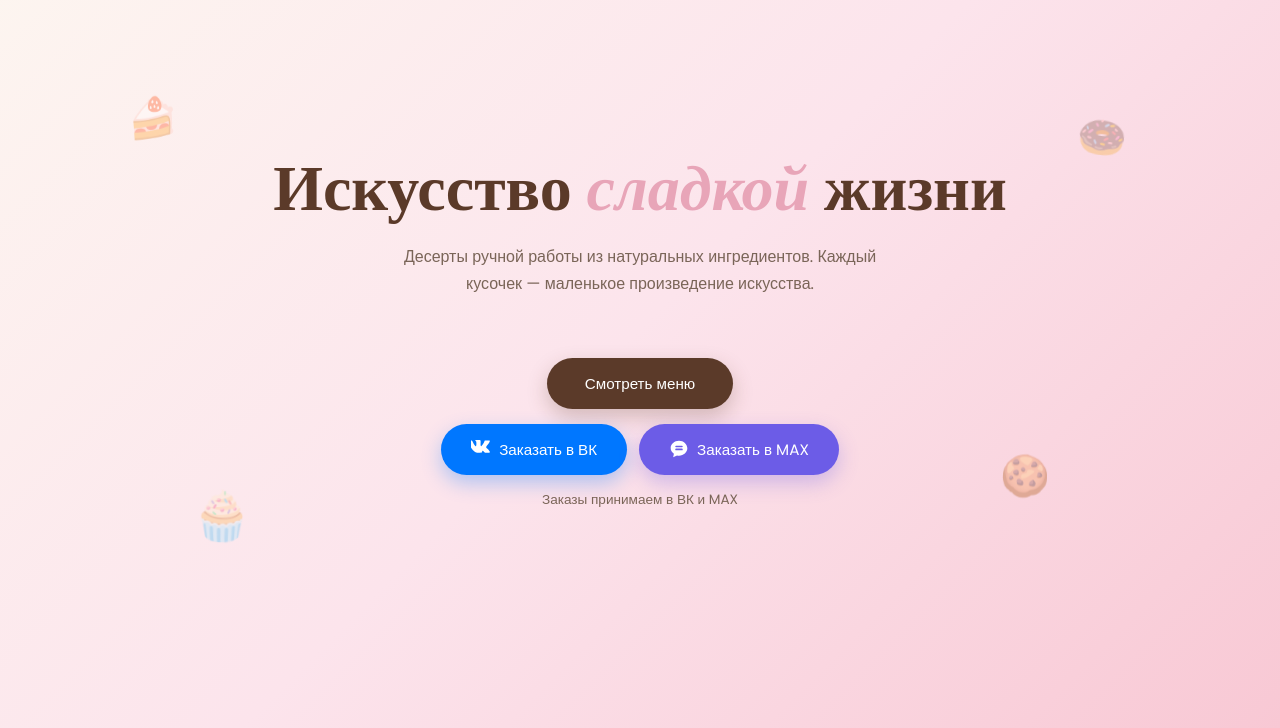
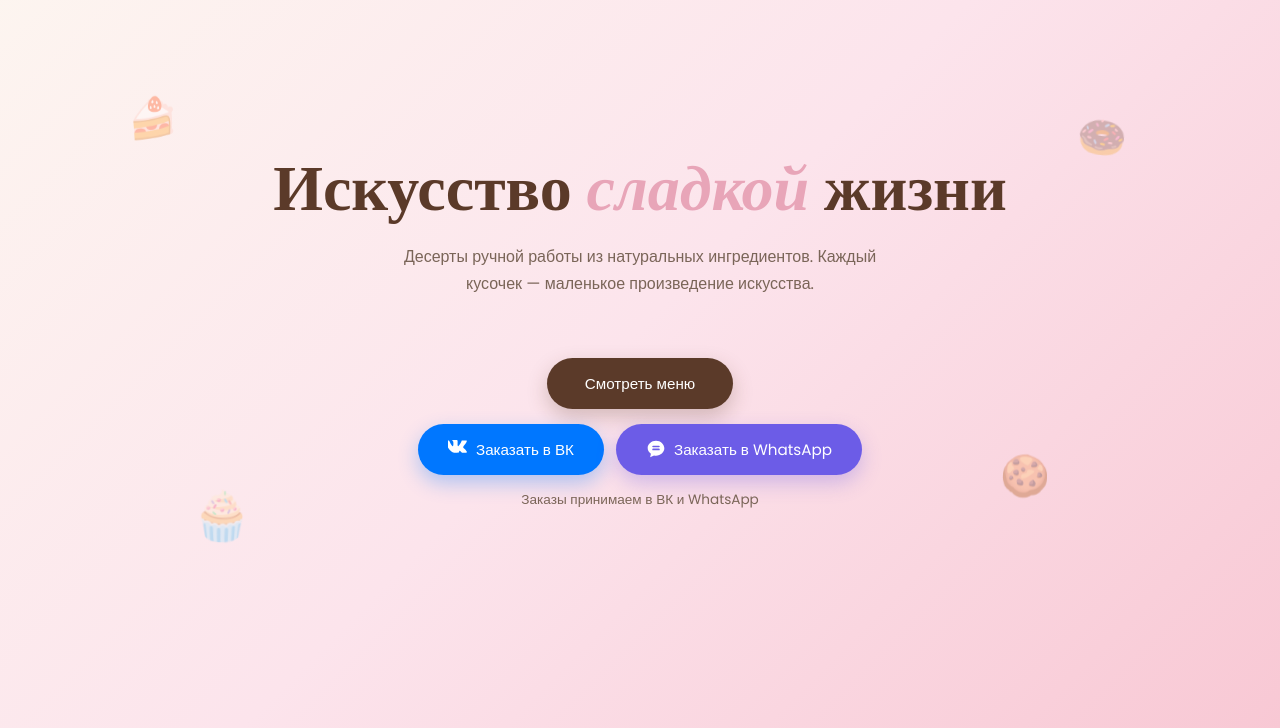
Before and after one commit to ecukcueck-tech/ecukcueck-tech.github.io, a plain HTML site: page index.html in a window 1280 px wide. Shown: the part 72-800 px from the top of the page. Drawn offline with nearby package versions, Linux system fonts and the light colour scheme; a web font is replaced by a local one.

Commit message:
Add files via upload

```diff
--- a/index.html
+++ b/index.html
@@ -227,14 +227,14 @@ footer {
         </svg>
         Заказать в ВК
       </a>
-      <a href="https://max.ru/u/f9LHodD0cOI1gdlT0nUqYMXZU1DQrek1--qFpe-W2xckXripcXp5t2EWx2E" target="_blank" rel="noopener" class="btn btn-max">
+      <a href="https://wa.me/qr/Q6F2X6F66CMAB1" target="_blank" rel="noopener" class="btn btn-max">
         <svg viewBox="0 0 24 24" xmlns="http://www.w3.org/2000/svg">
           <path d="M12 2C6.48 2 2 5.94 2 10.8c0 2.76 1.51 5.22 3.87 6.86L5 22l4.66-2.33c.76.19 1.55.29 2.34.29 5.52 0 10-3.94 10-8.8S17.52 2 12 2zm-3.5 9.5h7a1 1 0 0 1 0 2h-7a1 1 0 0 1 0-2zm0-3.5h7a1 1 0 0 1 0 2h-7a1 1 0 0 1 0-2z"/>
         </svg>
-        Заказать в MAX
+        Заказать в WhatsApp
       </a>
     </div>
-    <span class="order-note">Заказы принимаем в ВК и MAX</span>
+    <span class="order-note">Заказы принимаем в ВК и WhatsApp</span>
   </div>
 </header>
 
@@ -302,7 +302,7 @@ footer {
   </a>
 </section>
 
-<footer>© 2026 КсюшиныДесерты. Сделано с любовью .</footer>
+<footer>© 2026 Ксюшины Десерты. Сделано с любовью </footer>
 
 <script>
 const observer = new IntersectionObserver(entries => {
```
